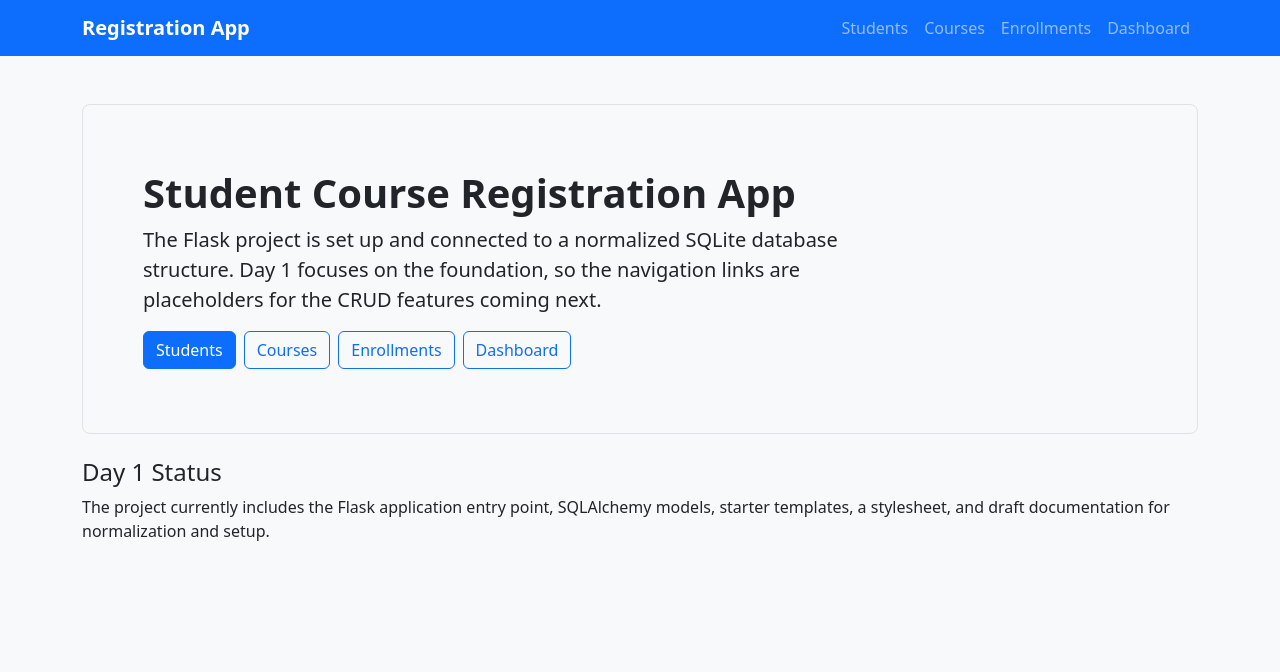
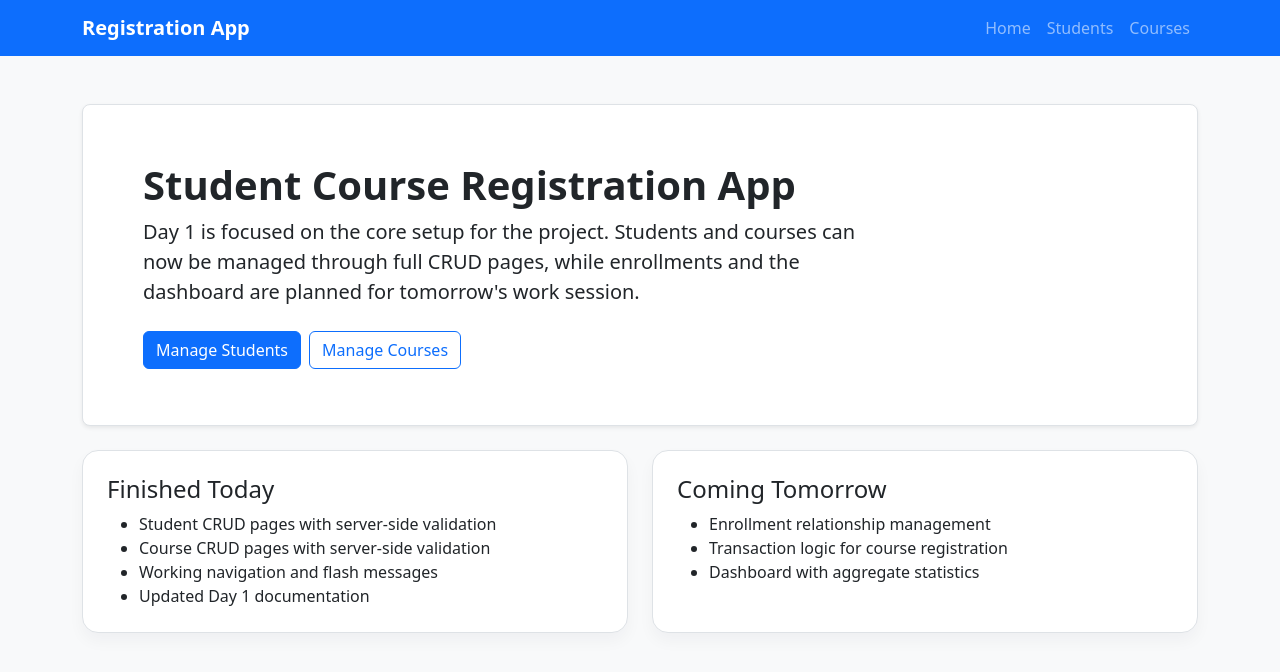
Before and after one commit to kingnguyen123/database_project, a Flask app: page / in a window 1280 px wide. Shown: the top 672 px of the page. Run offline with Flask 3, Linux system fonts and the light colour scheme.

Commit message:
Add student and course  CRUD with validation and templates

```diff
--- a/app.py
+++ b/app.py
@@ -1,13 +1,70 @@
-from flask import Flask, render_template
+from flask import Flask, flash, redirect, render_template, request, url_for
 
-from models import db
+from models import Course, Student, db
 
 
 app = Flask(__name__)
 app.config["SQLALCHEMY_DATABASE_URI"] = "sqlite:///app.db"
 app.config["SQLALCHEMY_TRACK_MODIFICATIONS"] = False
+app.config["SECRET_KEY"] = "dev-secret-key"
 
 db.init_app(app)
+
+
+def validate_student_form(form_data, current_student_id=None):
+    name = form_data.get("name", "").strip()
+    email = form_data.get("email", "").strip()
+    major = form_data.get("major", "").strip()
+    errors = []
+
+    if not name:
+        errors.append("Student name is required.")
+    if not email:
+        errors.append("Student email is required.")
+    elif "@" not in email or "." not in email:
+        errors.append("Student email must be a valid email address.")
+    if not major:
+        errors.append("Student major is required.")
+
+    existing_student = Student.query.filter_by(email=email).first()
+    if existing_student and existing_student.student_id != current_student_id:
+        errors.append("That email address is already being used by another student.")
+
+    cleaned_data = {
+        "name": name,
+        "email": email,
+        "major": major,
+    }
+    return cleaned_data, errors
+
+
+def validate_course_form(form_data):
+    course_name = form_data.get("course_name", "").strip()
+    instructor = form_data.get("instructor", "").strip()
+    max_capacity_raw = form_data.get("max_capacity", "").strip()
+    errors = []
+    max_capacity = None
+
+    if not course_name:
+        errors.append("Course name is required.")
+    if not instructor:
+        errors.append("Instructor name is required.")
+    if not max_capacity_raw:
+        errors.append("Maximum capacity is required.")
+    else:
+        try:
+            max_capacity = int(max_capacity_raw)
+            if max_capacity <= 0:
+                errors.append("Maximum capacity must be greater than 0.")
+        except ValueError:
+            errors.append("Maximum capacity must be a whole number.")
+
+    cleaned_data = {
+        "course_name": course_name,
+        "instructor": instructor,
+        "max_capacity": max_capacity_raw,
+    }
+    return cleaned_data, max_capacity, errors
 
 
 @app.route("/")
@@ -15,6 +72,176 @@ def index():
     return render_template("index.html")
 
 
+@app.route("/students")
+def students():
+    student_list = Student.query.order_by(Student.student_id.asc()).all()
+    return render_template("students.html", students=student_list)
+
+
+@app.route("/students/new", methods=["GET", "POST"])
+def new_student():
+    form_data = {"name": "", "email": "", "major": ""}
+
+    if request.method == "POST":
+        form_data, errors = validate_student_form(request.form)
+        if errors:
+            for error in errors:
+                flash(error, "danger")
+            return render_template(
+                "student_form.html",
+                form_data=form_data,
+                form_title="Add Student",
+                submit_label="Create Student",
+            )
+
+        student = Student(
+            name=form_data["name"],
+            email=form_data["email"],
+            major=form_data["major"],
+        )
+        db.session.add(student)
+        db.session.commit()
+        flash("Student created successfully.", "success")
+        return redirect(url_for("students"))
+
+    return render_template(
+        "student_form.html",
+        form_data=form_data,
+        form_title="Add Student",
+        submit_label="Create Student",
+    )
+
+
+@app.route("/students/<int:student_id>/edit", methods=["GET", "POST"])
+def edit_student(student_id):
+    student = Student.query.get_or_404(student_id)
+
+    if request.method == "POST":
+        form_data, errors = validate_student_form(request.form, current_student_id=student.student_id)
+        if errors:
+            for error in errors:
+                flash(error, "danger")
+            return render_template(
+                "student_form.html",
+                form_data=form_data,
+                form_title="Edit Student",
+                submit_label="Save Changes",
+            )
+
+        student.name = form_data["name"]
+        student.email = form_data["email"]
+        student.major = form_data["major"]
+        db.session.commit()
+        flash("Student updated successfully.", "success")
+        return redirect(url_for("students"))
+
+    form_data = {
+        "name": student.name,
+        "email": student.email,
+        "major": student.major,
+    }
+    return render_template(
+        "student_form.html",
+        form_data=form_data,
+        form_title="Edit Student",
+        submit_label="Save Changes",
+    )
+
+
+@app.route("/students/<int:student_id>/delete", methods=["POST"])
+def delete_student(student_id):
+    student = Student.query.get_or_404(student_id)
+    db.session.delete(student)
+    db.session.commit()
+    flash("Student deleted successfully.", "success")
+    return redirect(url_for("students"))
+
+
+@app.route("/courses")
+def courses():
+    course_list = Course.query.order_by(Course.course_id.asc()).all()
+    return render_template("courses.html", courses=course_list)
+
+
+@app.route("/courses/new", methods=["GET", "POST"])
+def new_course():
+    form_data = {"course_name": "", "instructor": "", "max_capacity": ""}
+
+    if request.method == "POST":
+        form_data, max_capacity, errors = validate_course_form(request.form)
+        if errors:
+            for error in errors:
+                flash(error, "danger")
+            return render_template(
+                "course_form.html",
+                form_data=form_data,
+                form_title="Add Course",
+                submit_label="Create Course",
+            )
+
+        course = Course(
+            course_name=form_data["course_name"],
+            instructor=form_data["instructor"],
+            max_capacity=max_capacity,
+        )
+        db.session.add(course)
+        db.session.commit()
+        flash("Course created successfully.", "success")
+        return redirect(url_for("courses"))
+
+    return render_template(
+        "course_form.html",
+        form_data=form_data,
+        form_title="Add Course",
+        submit_label="Create Course",
+    )
+
+
+@app.route("/courses/<int:course_id>/edit", methods=["GET", "POST"])
+def edit_course(course_id):
+    course = Course.query.get_or_404(course_id)
+
+    if request.method == "POST":
+        form_data, max_capacity, errors = validate_course_form(request.form)
+        if errors:
+            for error in errors:
+                flash(error, "danger")
+            return render_template(
+                "course_form.html",
+                form_data=form_data,
+                form_title="Edit Course",
+                submit_label="Save Changes",
+            )
+
+        course.course_name = form_data["course_name"]
+        course.instructor = form_data["instructor"]
+        course.max_capacity = max_capacity
+        db.session.commit()
+        flash("Course updated successfully.", "success")
+        return redirect(url_for("courses"))
+
+    form_data = {
+        "course_name": course.course_name,
+        "instructor": course.instructor,
+        "max_capacity": str(course.max_capacity),
+    }
+    return render_template(
+        "course_form.html",
+        form_data=form_data,
+        form_title="Edit Course",
+        submit_label="Save Changes",
+    )
+
+
+@app.route("/courses/<int:course_id>/delete", methods=["POST"])
+def delete_course(course_id):
+    course = Course.query.get_or_404(course_id)
+    db.session.delete(course)
+    db.session.commit()
+    flash("Course deleted successfully.", "success")
+    return redirect(url_for("courses"))
+
+
 if __name__ == "__main__":
     with app.app_context():
         db.create_all()
--- a/models.py
+++ b/models.py
@@ -36,6 +36,9 @@ class Course(db.Model):
 
 class Enrollment(db.Model):
     __tablename__ = "enrollments"
+    __table_args__ = (
+        db.UniqueConstraint("student_id", "course_id", name="uq_enrollment_student_course"),
+    )
 
     enrollment_id = db.Column(db.Integer, primary_key=True)
     student_id = db.Column(db.Integer, db.ForeignKey("students.student_id"), nullable=False)
--- a/static/style.css
+++ b/static/style.css
@@ -5,3 +5,40 @@ body {
 .navbar-brand {
     font-weight: 700;
 }
+
+.info-card,
+.form-card,
+.table-card {
+    background-color: #ffffff;
+    border: 1px solid #dee2e6;
+    border-radius: 1rem;
+    box-shadow: 0 0.5rem 1rem rgba(15, 23, 42, 0.04);
+}
+
+.info-card {
+    padding: 1.5rem;
+}
+
+.form-card {
+    max-width: 720px;
+    margin: 0 auto;
+    padding: 2rem;
+}
+
+.table-card {
+    overflow: hidden;
+}
+
+.table-card .table {
+    margin-bottom: 0;
+}
+
+.table-card thead th {
+    background-color: #f1f5f9;
+    border-bottom: 0;
+}
+
+.empty-state {
+    padding: 3rem 1.5rem;
+    text-align: center;
+}
--- a/templates/base.html
+++ b/templates/base.html
@@ -14,17 +14,32 @@
     <nav class="navbar navbar-expand-lg navbar-dark bg-primary">
         <div class="container">
             <a class="navbar-brand" href="{{ url_for('index') }}">Registration App</a>
-            <div class="navbar-nav">
-                <a class="nav-link" href="#">Students</a>
-                <a class="nav-link" href="#">Courses</a>
-                <a class="nav-link" href="#">Enrollments</a>
-                <a class="nav-link" href="#">Dashboard</a>
+            <div class="navbar-nav ms-auto">
+                <a class="nav-link" href="{{ url_for('index') }}">Home</a>
+                <a class="nav-link" href="{{ url_for('students') }}">Students</a>
+                <a class="nav-link" href="{{ url_for('courses') }}">Courses</a>
             </div>
         </div>
     </nav>
 
     <main class="container py-5">
+        {% with messages = get_flashed_messages(with_categories=true) %}
+            {% if messages %}
+                <div class="mb-4">
+                    {% for category, message in messages %}
+                        <div class="alert alert-{{ category }} alert-dismissible fade show" role="alert">
+                            {{ message }}
+                            <button type="button" class="btn-close" data-bs-dismiss="alert" aria-label="Close"></button>
+                        </div>
+                    {% endfor %}
+                </div>
+            {% endif %}
+        {% endwith %}
         {% block content %}{% endblock %}
     </main>
+
+    <script
+        src="https://cdn.jsdelivr.net/npm/bootstrap@5.3.3/dist/js/bootstrap.bundle.min.js"
+    ></script>
 </body>
 </html>
--- a/templates/index.html
+++ b/templates/index.html
@@ -1,28 +1,42 @@
 {% extends "base.html" %}
 
 {% block content %}
-<div class="p-4 p-md-5 mb-4 bg-light rounded-3 border">
-    <div class="container-fluid py-3">
+<div class="p-4 p-md-5 mb-4 bg-white rounded-3 border shadow-sm">
+    <div class="container-fluid py-2">
         <h1 class="display-6 fw-bold">Student Course Registration App</h1>
-        <p class="col-md-9 fs-5">
-            The Flask project is set up and connected to a normalized SQLite database structure.
-            Day 1 focuses on the foundation, so the navigation links are placeholders for the
-            CRUD features coming next.
+        <p class="col-md-9 fs-5 mb-4">
+            Day 1 is focused on the core setup for the project. Students and courses can now be
+            managed through full CRUD pages, while enrollments and the dashboard are planned for
+            tomorrow's work session.
         </p>
         <div class="d-flex flex-wrap gap-2">
-            <a class="btn btn-primary" href="#">Students</a>
-            <a class="btn btn-outline-primary" href="#">Courses</a>
-            <a class="btn btn-outline-primary" href="#">Enrollments</a>
-            <a class="btn btn-outline-primary" href="#">Dashboard</a>
+            <a class="btn btn-primary" href="{{ url_for('students') }}">Manage Students</a>
+            <a class="btn btn-outline-primary" href="{{ url_for('courses') }}">Manage Courses</a>
         </div>
     </div>
 </div>
 
-<section>
-    <h2 class="h4">Day 1 Status</h2>
-    <p>
-        The project currently includes the Flask application entry point, SQLAlchemy models,
-        starter templates, a stylesheet, and draft documentation for normalization and setup.
-    </p>
+<section class="row g-4">
+    <div class="col-md-6">
+        <div class="info-card h-100">
+            <h2 class="h4">Finished Today</h2>
+            <ul class="mb-0">
+                <li>Student CRUD pages with server-side validation</li>
+                <li>Course CRUD pages with server-side validation</li>
+                <li>Working navigation and flash messages</li>
+                <li>Updated Day 1 documentation</li>
+            </ul>
+        </div>
+    </div>
+    <div class="col-md-6">
+        <div class="info-card h-100">
+            <h2 class="h4">Coming Tomorrow</h2>
+            <ul class="mb-0">
+                <li>Enrollment relationship management</li>
+                <li>Transaction logic for course registration</li>
+                <li>Dashboard with aggregate statistics</li>
+            </ul>
+        </div>
+    </div>
 </section>
 {% endblock %}
```
Also changed, not shown: NORMALIZATION.md (+1 -0 lines), templates/course_form.html (added, +51 -0 lines), templates/courses.html (added, +57 -0 lines), templates/student_form.html (added, +50 -0 lines), templates/students.html (added, +57 -0 lines), README.md.
